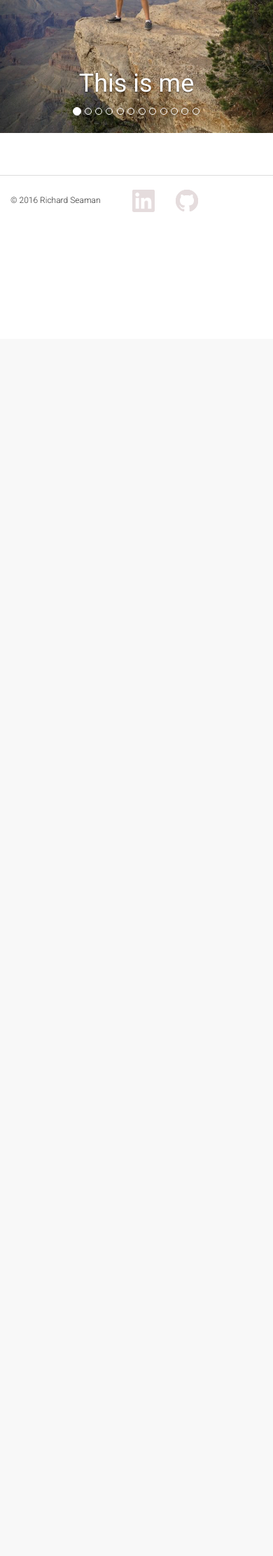
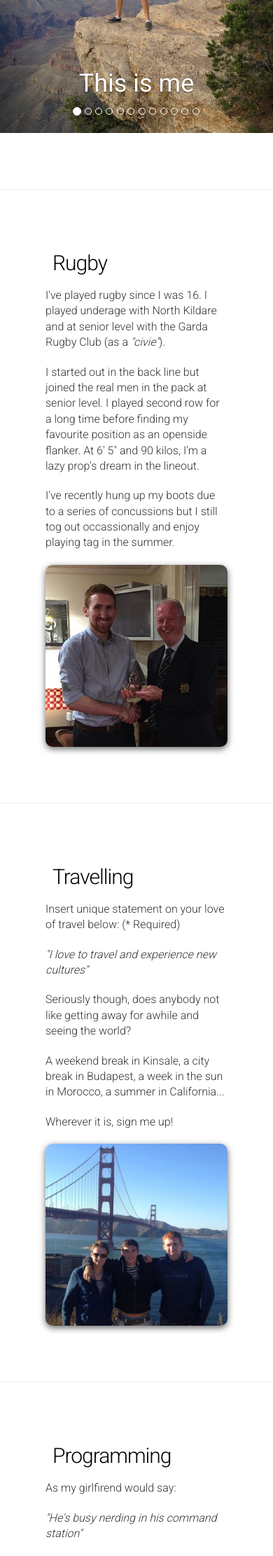
Before and after one commit to Richard-Seaman/Richard-Seaman-Website, a PHP site: page /interests.html in a window 390 px wide. Shown: the part 360-2583 px from the top of the page at 70% size. Before the commit the page ends 844 px from the top, so only its background shows below. Run offline with PHP 8.4, Linux system fonts and the light colour scheme; some libraries are stand-ins or nearby versions.

Commit message:
added details to interests page

```diff
--- a/css/education.css
+++ b/css/education.css
@@ -24,6 +24,7 @@
     color: #000;
 	text-align:center;
 }
+
 
 .edEntry {
 	height:600px;
--- a/css/interests.css
+++ b/css/interests.css
@@ -30,3 +30,29 @@
   height: 500px;
 
 }
+
+
+/* Featurettes
+------------------------- */
+.featurette {
+  margin-left: 50px;
+  margin-right: 50px;
+}
+
+.featurette-divider {
+  margin: 80px 0; /* Space out the Bootstrap <hr> more */
+}
+
+/* Thin out the marketing headings */
+.featurette-heading {
+  font-weight: 300;
+  line-height: 1;
+  letter-spacing: -1px;
+  margin-bottom:20px;
+}
+
+.featurette-image {
+  	-webkit-box-shadow: 0 3px 10px #666; -moz-box-shadow: 0 3px 10px #666;
+	border-radius:10px;
+
+}
--- a/css/main.css
+++ b/css/main.css
@@ -55,3 +55,8 @@ footer ul {
 .content {
   margin-top: 50px;
 }
+
+
+.quote {
+	font-style: italic;
+}
--- a/interests.html
+++ b/interests.html
@@ -66,7 +66,7 @@
 	      </ol>
 	      <div class="carousel-inner" role="listbox">
   	        <div class="item active">
-  	          <img src="img/meGrandCanyon2.jpg">
+  	          <img src="img/meGrandCanyon2.jpg" alt="Me at Grand Canyon">
   	          <div class="container">
   	            <div class="carousel-caption">
   	              <h1>This is me</h1>
@@ -74,7 +74,7 @@
   	          </div>
   	        </div>
 	        <div class="item">
-	          <img src="img/lazy.png">
+	          <img src="img/lazy.png" alt="Castledown Lazy Day">
 	          <div class="container">
 	            <div class="carousel-caption">
 	              <h1>And here's a list of things I like doing</h1>
@@ -82,7 +82,7 @@
 	          </div>
 	        </div>
 	        <div class="item">
-	          <img src="img/commandStation.JPG">
+	          <img src="img/commandStation.JPG" alt="Command Station Large">
 	          <div class="container">
 	            <div class="carousel-caption">
 	              <h1>When I'm not being a nerd...</h1>
@@ -90,7 +90,7 @@
 	          </div>
 	        </div>
 	        <div class="item">
-	          <img src="img/grfc.jpg">
+	          <img src="img/grfc.jpg" alt="GRFC">
 	          <div class="container">
 	            <div class="carousel-caption">
 	              <h1>Playing rugby</h1>
@@ -98,7 +98,7 @@
 	          </div>
 	        </div>
 	        <div class="item">
-	          <img src="img/desert.jpg">
+	          <img src="img/desert.jpg" alt="Nevada">
 	          <div class="container">
 	            <div class="carousel-caption">
 	              <h1>Travelling</h1>
@@ -106,7 +106,7 @@
 	          </div>
 	        </div>
 	        <div class="item">
-	          <img src="img/kinsaleHead.jpg">
+	          <img src="img/kinsaleHead.jpg" alt="Old Head of Kinsale">
 	          <div class="container">
 	            <div class="carousel-caption">
 	              <h1>Whether it's around Ireland</h1>
@@ -114,7 +114,7 @@
 	          </div>
 	        </div>
 	        <div class="item">
-	          <img src="img/snokerling.jpg">
+	          <img src="img/snokerling.jpg" alt="Snorkling">
 	          <div class="container">
 	            <div class="carousel-caption">
 	              <h1>Or somewhere with a bit more sun!</h1>
@@ -122,7 +122,7 @@
 	          </div>
 	        </div>
 	        <div class="item">
-	          <img src="img/nyc.jpg">
+	          <img src="img/nyc.jpg" alt="NYC">
 	          <div class="container">
 	            <div class="carousel-caption">
 	              <h1>City breaks</h1>
@@ -130,7 +130,7 @@
 	          </div>
 	        </div>
 	        <div class="item">
-	          <img src="img/grandCanyon.jpg">
+	          <img src="img/grandCanyon.jpg" alt="Grand Canyon">
 	          <div class="container">
 	            <div class="carousel-caption">
 	              <h1>And more remote locations...</h1>
@@ -138,7 +138,7 @@
 	          </div>
 	        </div>
 	        <div class="item">
-	          <img src="img/nightOut.jpg">
+	          <img src="img/nightOut.jpg" alt="Night Out">
 	          <div class="container">
 	            <div class="carousel-caption">
 	              <h1>Having a night out</h1>
@@ -146,7 +146,7 @@
 	          </div>
 	        </div>
 	        <div class="item">
-	          <img src="img/poolDrinks.jpg">
+	          <img src="img/poolDrinks.jpg" alt="Pool Drinks">
 	          <div class="container">
 	            <div class="carousel-caption">
 	              <h1>Drinking manly cocktails</h1>
@@ -154,7 +154,7 @@
 	          </div>
 	        </div>
 	        <div class="item">
-	          <img src="img/starcraft.jpg">
+	          <img src="img/starcraft.jpg" alt="Starcraft">
 	          <div class="container">
 	            <div class="carousel-caption">
 	              <h1>And of course...<br>Terr'an sh*t up in the bronze league</h1>
@@ -171,6 +171,63 @@
 	        <span class="sr-only">Next</span>
 	      </a>
 	    </div><!-- /.carousel -->
+
+
+        <!-- START THE FEATURETTES -->
+
+        <hr class="featurette-divider">
+
+        <div class="row featurette">
+          <div class="col-md-7">
+            <h2 class="featurette-heading">Rugby</h2>
+            <p class="lead">I've played rugby since I was 16. I played underage with North Kildare and at senior level with the Garda Rugby Club (as a <span class="quote">"civie"</span>).</p>
+            <p class="lead">I started out in the back line but joined the real men in the pack at senior level. I played second row for a long time before finding my favourite position as an openside flanker. At 6' 5" and 90 kilos, I'm a lazy prop's dream in the lineout.</p>
+            <p class="lead">I've recently hung up my boots due to a series of concussions but I still tog out occassionally and enjoy playing tag in the summer.</p>
+          </div>
+          <div class="col-md-5">
+            <img class="featurette-image img-responsive center-block" src="img/PlayerOfTheYear.jpg" alt="Player of the Year">
+          </div>
+        </div>
+
+        <hr class="featurette-divider">
+
+        <div class="row featurette">
+          <div class="col-md-7 col-md-push-5">
+            <h2 class="featurette-heading">Travelling</h2>
+            <p class="lead">Insert unique statement on your love of travel below: (* Required)</p>
+            <p class="lead quote">"I love to travel and experience new cultures"</p>
+            <p class="lead">Seriously though, does anybody not like getting away for awhile and seeing the world?</p>
+            <p class="lead">A weekend break in Kinsale, a city break in Budapest, a week in the sun in Morocco, a summer in California...</p>
+            <p class="lead">Wherever it is, sign me up!</p>
+          </div>
+          <div class="col-md-5 col-md-pull-7">
+            <img class="featurette-image img-responsive center-block" src="img/sanFran.jpg" alt="San Fran">
+          </div>
+        </div>
+
+        <hr class="featurette-divider">
+
+        <div class="row featurette">
+          <div class="col-md-7">
+            <h2 class="featurette-heading">Programming</span></h2>
+            <p class="lead">As my girlfirend would say:</p>
+            <p class="lead quote">"He's busy nerding in his command station"</p>
+            <p class="lead">I first said "Hello, world!" using Visual Basic at college. Programming and Engineering (of any discipline) go hand in hand. While others shied away from it, I embraced it. It enabled me to develop and carry out much more detailed and advanced calculations and simulations. I continue to utilise Visual Basic on a daily basis in what my colleagues refer to as <span class="quote">"Excel Wizardry"</span>.</p>
+            <p class="lead">I naturally wanted to explore other programming languages. Having used an iPhone for many years, I decided to try my hand at developing iOS apps. It was a great time to do so as Apple had released their new  <span class="quote">Swift</span>  programming language. I had a few ideas for handy apps that would help us out in work. I published my first app, <span class="quote">"Pocket TGD"</span>, to the App Store.</p>
+            <p class="lead">I was hooked.</p>
+			<p class="lead">My next project was <span class="quote">"Pocket Papers"</span>, an app for Leaving and Junior certificate students in Ireland. It received extremely positive reviews from students and teachers alike. However, I was constantly asked <span class="quote">"when will it be available for Android?"</span>.</p>
+            <p class="lead">It was time to learn some Java! </p>
+			<p class="lead">A mountain of textbooks, hours of youtube, troves of stackoverflow forums and one month later, my apps were available on the Play Store.</p>
+            <p class="lead">Now if only I could do this for a living...</p>
+          </div>
+          <div class="col-md-5">
+            <img class="featurette-image img-responsive center-block" src="img/commandStationSmall.png" alt="Command Station">
+          </div>
+        </div>
+
+        <hr class="featurette-divider">
+
+        <!-- /END THE FEATURETTES -->
 
 
 
```
Also changed, not shown: education.html (+4 -4 lines), img/PlayerOfTheYear.jpg (added), img/sanFran.jpg (added), 1 other file.
